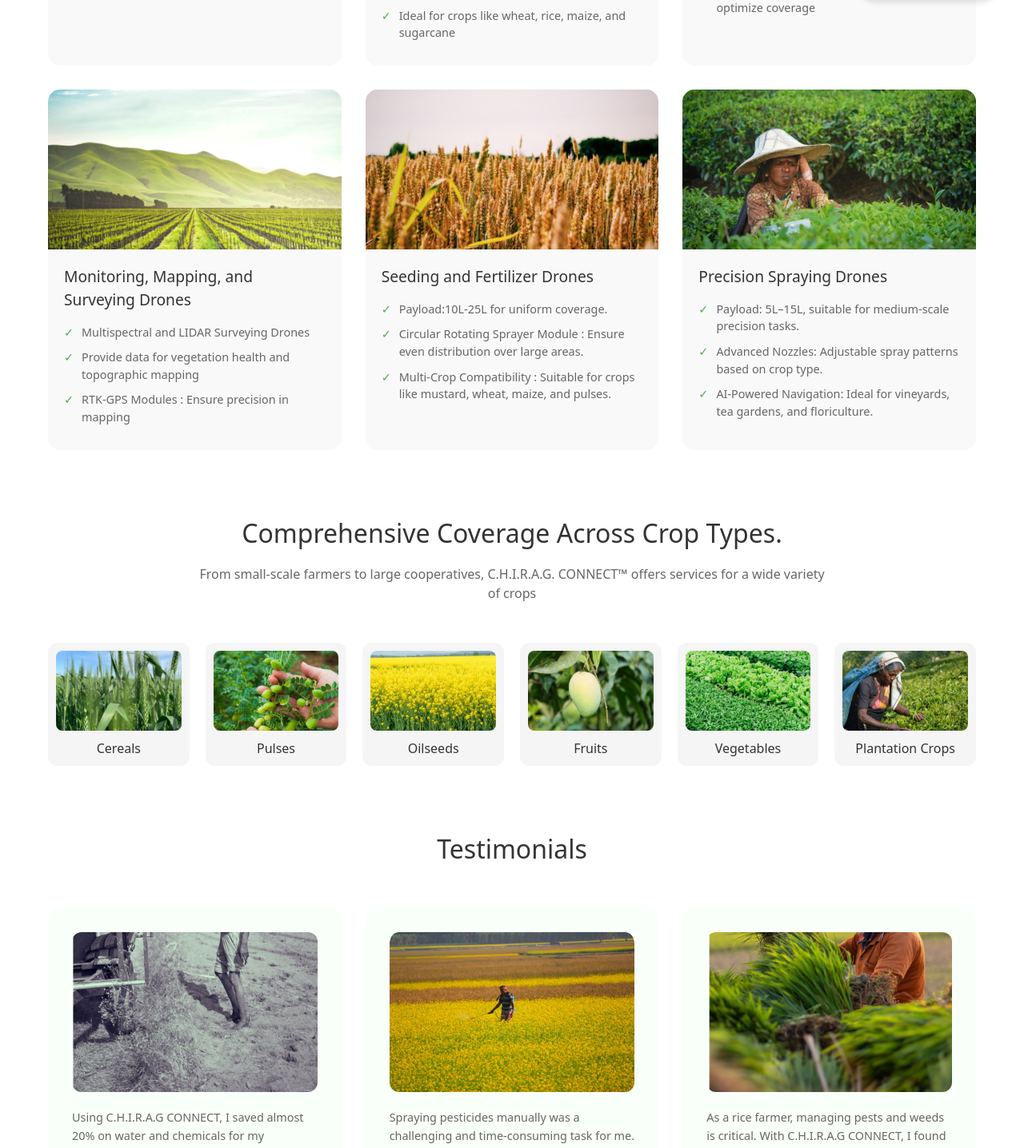
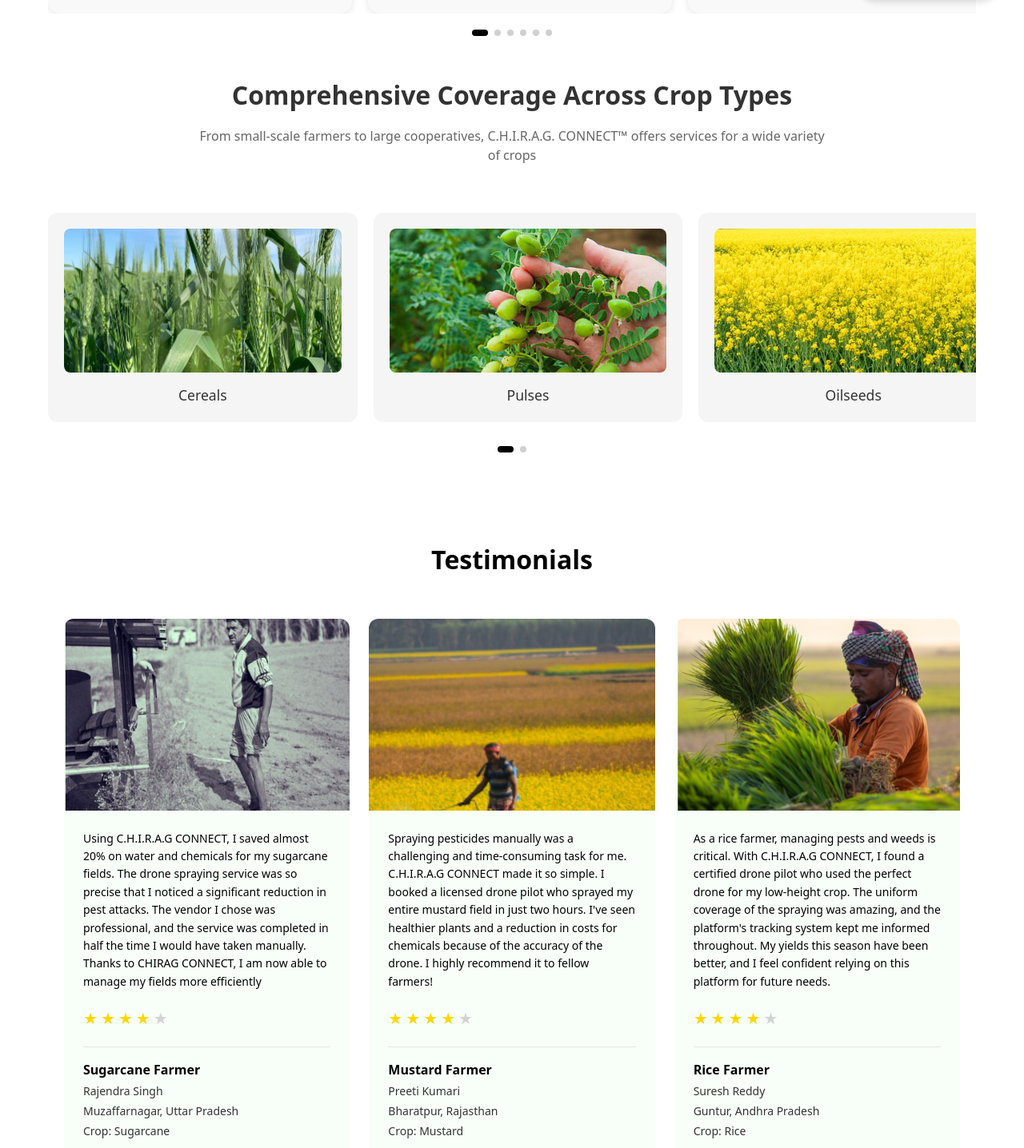
Before and after one commit to gityash2024/chirag-website, a React (Vite) app: page /homethree in a window 1280 px wide. Shown: the part 551-1987 px from the top of the page at 80% size. Built offline with nearby package versions, Linux system fonts and the light colour scheme.

Commit message:
fix the layout of card and add slider

```diff
--- a/src/components/common/Navbar.jsx
+++ b/src/components/common/Navbar.jsx
@@ -83,7 +83,7 @@ const VerticalNavbar = ({
 
       <Nav>
         {menuItems.map((item, index) => (
-          <NavLink key={index} onClick={()=>{navigate(item.href)}}>
+          <NavLink style={{ cursor: "pointer" }} key={index} onClick={()=>{navigate(item.href)}}>
             {index === 0 && <Circle size={16} className="fill-current" />}
             {item.label}
           </NavLink>
--- a/src/pages/Home.jsx
+++ b/src/pages/Home.jsx
@@ -21,6 +21,7 @@ import effortless from "../assets/effortless.png";
 import HomeTwo from "../pages/HomeTwo";
 import HomeThree from "../pages/HomeThree";
 import HomeFour from "../pages/HomeFour";
+import { useNavigate } from "react-router-dom";
 
 const Container = styled.div`
   width: 100%;
@@ -214,6 +215,7 @@ const DroneImage = styled.img`
 `;
 
 const Home = () => {
+  const navigate=useNavigate();
   const stats = [
     { value: "25%", label: "Increase in crop yield" },
     { value: "1000+", label: "successful service bookings completed" },
@@ -293,7 +295,7 @@ const Home = () => {
             <br />
             Connecting Farmers, Vendors, and Solutions Seamlessly.
           </Subtitle>
-          <ContactButton>
+          <ContactButton onClick={() => navigate("/contact")}>
             Contact Us Now
             <ArrowIcon>→</ArrowIcon>
           </ContactButton>
--- a/src/pages/HomeThree.jsx
+++ b/src/pages/HomeThree.jsx
@@ -1,4 +1,4 @@
-import React from "react";
+import React, { useState, useRef } from 'react';
 import styled from "styled-components";
 import exploredronebackground from "../assets/exploredronebackground.png";
 import exploredrone_1 from "../assets/exploredrone_1.png";
@@ -17,6 +17,7 @@ import testimonial_1 from "../assets/testimonial_1.png";
 import testimonial_2 from "../assets/testimonial_2.png";
 import testimonial_3 from "../assets/testimonial_3.png";
 
+
 const Container = styled.div`
   width: 100%;
   padding: 60px 0;
@@ -32,6 +33,7 @@ const SectionTitle = styled.h2`
   text-align: center;
   font-size: 2rem;
   color: #333;
+  font-weight: bold;
   margin-bottom: ${props => props.hasSubtitle ? '15px' : '50px'};
 `;
 
@@ -42,17 +44,34 @@ const SectionSubtitle = styled.p`
   margin: 0 auto 50px;
 `;
 
-const DroneTypesGrid = styled.div`
-  display: grid;
-  grid-template-columns: repeat(3, 1fr);
-  gap: 30px;
-  margin-bottom: 80px;
+const DroneSliderContainer = styled.div`
+  position: relative;
+  margin-bottom: 50px;
+`;
+
+const DroneSlider = styled.div`
+  display: flex;
+  overflow-x: auto;
+  scroll-snap-type: x mandatory;
+  -webkit-overflow-scrolling: touch;
+  &::-webkit-scrollbar {
+    display: none;
+  }
 `;
 
 const DroneCard = styled.div`
+  flex: 0 0 auto;
+  width: 380px;
+  margin-right: 20px;
   background: #f9f9f9;
   border-radius: 15px;
   overflow: hidden;
+  scroll-snap-align: start;
+  box-shadow: 0 2px 10px rgba(0, 0, 0, 0.1);
+
+  &:last-child {
+    margin-right: 0;
+  }
 `;
 
 const DroneImage = styled.img`
@@ -93,83 +112,197 @@ const FeatureItem = styled.li`
   }
 `;
 
-const CropTypesGrid = styled.div`
-  display: grid;
-  grid-template-columns: repeat(6, 1fr);
+const PaginationContainer = styled.div`
+  display: flex;
+  justify-content: center;
+  gap: 8px;
+  margin-top: 20px;
+`;
+
+const PaginationDot = styled.div`
+  width: ${props => props.active ? '20px' : '8px'};
+  height: 8px;
+  border-radius: 4px;
+  background-color: ${props => props.active ? '#000000' : '#D0D0D0'};
+  transition: all 0.3s ease;
+  cursor: pointer;
+`;
+
+// const CropTypesGrid = styled.div`
+//   display: grid;
+//   grid-template-columns: repeat(auto-fit, minmax(250px, 1fr));
+//   gap: 30px;
+//   margin-bottom: 80px;
+// `;
+
+const SliderContainer = styled.div`
+  width: 100%;
+  position: relative;
+  margin: 50px 0;
+`;
+
+const ScrollContainer = styled.div`
+  display: flex;
+  overflow-x: auto;
+  scroll-snap-type: x mandatory;
+  scroll-behavior: smooth;
+  -webkit-overflow-scrolling: touch;
+  margin-bottom: 20px;
+  padding: 10px 0;
+
+  &::-webkit-scrollbar {
+    display: none;
+  }
+  -ms-overflow-style: none;
+  scrollbar-width: none;
+`;
+
+const SlideGroup = styled.div`
+  display: flex;
+  flex: 0 0 100%;
+  scroll-snap-align: start;
   gap: 20px;
-  margin-bottom: 80px;
+  padding: 0 calc((100% - (33.333% * 3 + 40px)) / 2);
 `;
 
 const CropCard = styled.div`
+  flex: 0 0 33.333%;
   background: #f5f5f5;
   border-radius: 12px;
-  padding: 10px;
+  padding: 20px;
   text-align: center;
+  transition: transform 0.3s ease;
+  scroll-snap-align: start;
+
+  &:hover {
+    transform: translateY(-5px);
+  }
 `;
 
 const CropImage = styled.img`
   width: 100%;
-  height: 100px;
+  height: 180px;
   object-fit: cover;
   border-radius: 8px;
-  margin-bottom: 10px;
+  margin-bottom: 15px;
 `;
 
 const CropTitle = styled.h4`
-  font-size: 1rem;
+  font-size: 1.1rem;
   color: #333;
+`;
+
+const PaginationDots = styled.div`
+  display: flex;
+  justify-content: center;
+  gap: 8px;
+  margin-top: 20px;
+`;
+
+const Dot = styled.div`
+  width: ${props => props.active ? '20px' : '8px'};
+  height: 8px;
+  background-color: ${props => props.active ? '#000000' : '#D0D0D0'};
+  border-radius: 4px;
+  transition: all 0.3s ease;
+  cursor: pointer;
+`;
+
+
+
+const TestimonialsSection = styled.section`
+  padding: 60px 0;
+  max-width: 1200px;
+  margin: 0 auto;
+`;
+
+const Title = styled.h2`
+  text-align: center;
+  font-size: 32px;
+  color: #000;
+  margin-bottom: 50px;
+  font-weight: bold;
 `;
 
 const TestimonialsGrid = styled.div`
   display: grid;
   grid-template-columns: repeat(3, 1fr);
-  gap: 30px;
+  gap: 24px;
+  padding: 0 20px;
 `;
 
 const TestimonialCard = styled.div`
-  background: #f9fff9;
-  border-radius: 15px;
-  padding: 30px;
+  border-radius: 12px;
+  overflow: hidden;
+  background: #F8FFF8;
 `;
 
-const TestimonialImage = styled.img`
+const ImageContainer = styled.div`
   width: 100%;
-  height: 200px;
+  height: 240px;
+  overflow: hidden;
+`;
+
+const Image = styled.img`
+  width: 106%;
+  height: 190%;
   object-fit: cover;
-  border-radius: 12px;
+`;
+
+const Content = styled.div`
+  padding: 24px;
+`;
+
+const TestimonialText = styled.p`
+  font-size: 14px;
+  line-height: 1.6;
+  color: #000;
   margin-bottom: 20px;
 `;
 
-const TestimonialText = styled.p`
-  color: #666;
-  font-size: 0.9rem;
+const StarRating = styled.div`
+  display: flex;
+  gap: 4px;
   margin-bottom: 20px;
-  line-height: 1.6;
 `;
 
-const Stars = styled.div`
-  color: #ffd700;
-  margin-bottom: 15px;
+const Star = styled.span`
+  color: ${props => props.filled ? '#FFD700' : '#D3D3D3'};
+  font-size: 20px;
 `;
 
 const FarmerInfo = styled.div`
-  border-top: 1px solid #eee;
-  padding-top: 15px;
+  border-top: 1px solid #E5E5E5;
+  padding-top: 16px;
 `;
 
-const FarmerName = styled.h4`
-  font-size: 1.1rem;
-  color: #333;
-  margin-bottom: 5px;
+const FarmerType = styled.h3`
+  font-size: 16px;
+  font-weight: 600;
+  color: #000;
+  margin-bottom: 4px;
 `;
 
-const FarmerLocation = styled.p`
-  font-size: 0.9rem;
-  color: #666;
-  margin-bottom: 5px;
+const FarmerName = styled.p`
+  font-size: 14px;
+  color: #333;
+  margin-bottom: 4px;
 `;
 
+const Location = styled.p`
+  font-size: 14px;
+  color: #333;
+  margin-bottom: 4px;
+`;
+
+const CropInfo = styled.p`
+  font-size: 14px;
+  color: #333;
+`;
 const HomeThree = () => {
+  const [activeSlide, setActiveSlide] = useState(0);
+  const sliderRef = useRef(null);
+
   const droneTypes = [
     {
       title: "High Altitude Drone",
@@ -186,45 +319,45 @@ const HomeThree = () => {
       image: exploredrone_2,
       features: [
         "Payload: 10L-30L (Fertilizers, Chemicals)",
-        "RTK Technology: Ensures precise navigation and spray coverage",
-        "Wide Spray Boom: Covers up to 6-8 meters in one pass",
-        "Ideal for crops like wheat, rice, maize, and sugarcane"
+        "RTK Technology: Ensures precise navigation",
+        "Wide Spray Boom: Covers up to 6-8 meters",
+        "Ideal for wheat, rice, maize, sugarcane"
       ]
     },
     {
       title: "Orchard and Plantation Drones",
       image: exploredrone_3,
       features: [
-        "Payload:10L-20L for high-altitude and dense orchards",
-        "ULV Spraying Technology: Ultra-low volume spraying for precision",
-        "Specialized Sensors: Detect canopy gaps and optimize coverage"
+        "Payload: 10L-20L for high-altitude",
+        "ULV Spraying Technology",
+        "Specialized Sensors: Detect canopy gaps"
       ]
     },
     {
-      title: "Monitoring, Mapping, and Surveying Drones",
+      title: "Monitoring & Mapping Drones",
       image: exploredrone_4,
       features: [
-        "Multispectral and LIDAR Surveying Drones",
-        "Provide data for vegetation health and topographic mapping",
-        "RTK-GPS Modules : Ensure precision in mapping"
+        "Multispectral and LIDAR Surveying",
+        "Vegetation health data collection",
+        "RTK-GPS Modules for precision"
       ]
     },
     {
       title: "Seeding and Fertilizer Drones",
       image: exploredrone_5,
       features: [
-        "Payload:10L-25L for uniform coverage.",
-        "Circular Rotating Sprayer Module : Ensure even distribution over large areas.",
-        "Multi-Crop Compatibility : Suitable for crops like mustard, wheat, maize, and pulses."
+        "Payload: 10L-25L uniform coverage",
+        "Circular Rotating Sprayer Module",
+        "Multi-Crop Compatibility"
       ]
     },
     {
       title: "Precision Spraying Drones",
       image: exploredrone_6,
       features: [
-        "Payload: 5L–15L, suitable for medium-scale precision tasks.",
-       "Advanced Nozzles: Adjustable spray patterns based on crop type.",
-        "AI-Powered Navigation: Ideal for vineyards, tea gardens, and floriculture."
+        "Payload: 5L–15L for precision tasks",
+        "Advanced Nozzles: Adjustable spray",
+        "AI-Powered Navigation"
       ]
     }
   ];
@@ -242,38 +375,121 @@ const HomeThree = () => {
     {
       image: testimonial_1,
       text: "Using C.H.I.R.A.G CONNECT, I saved almost 20% on water and chemicals for my sugarcane fields. The drone spraying service was so precise that I noticed a significant reduction in pest attacks. The vendor I chose was professional, and the service was completed in half the time I would have taken manually. Thanks to CHIRAG CONNECT, I am now able to manage my fields more efficiently",
+      rating: 4,
+      farmerType: "Sugarcane Farmer",
       name: "Rajendra Singh",
       location: "Muzaffarnagar, Uttar Pradesh",
-      crop: "Sugarcane",
-      rating: 4
+      crop: "Sugarcane"
     },
     {
       image: testimonial_2,
       text: "Spraying pesticides manually was a challenging and time-consuming task for me. C.H.I.R.A.G CONNECT made it so simple. I booked a licensed drone pilot who sprayed my entire mustard field in just two hours. I've seen healthier plants and a reduction in costs for chemicals because of the accuracy of the drone. I highly recommend it to fellow farmers!",
+      rating: 4,
+      farmerType: "Mustard Farmer",
       name: "Preeti Kumari",
       location: "Bharatpur, Rajasthan",
-      crop: "Mustard",
-      rating: 4
+      crop: "Mustard"
     },
     {
       image: testimonial_3,
       text: "As a rice farmer, managing pests and weeds is critical. With C.H.I.R.A.G CONNECT, I found a certified drone pilot who used the perfect drone for my low-height crop. The uniform coverage of the spraying was amazing, and the platform's tracking system kept me informed throughout. My yields this season have been better, and I feel confident relying on this platform for future needs.",
+      rating: 4,
+      farmerType: "Rice Farmer",
       name: "Suresh Reddy",
       location: "Guntur, Andhra Pradesh",
-      crop: "Rice",
-      rating: 4
+      crop: "Rice"
     }
   ];
-
   const renderStars = (rating) => {
-    return "★".repeat(rating) + "☆".repeat(5 - rating);
+    return [...Array(5)].map((_, index) => (
+      <Star key={index} filled={index < rating}>★</Star>
+    ));
+  };
+  const handleScroll = () => {
+    if (sliderRef.current) {
+      const scrollPosition = sliderRef.current.scrollLeft;
+      const slideWidth = 400;
+      const newActiveSlide = Math.round(scrollPosition / slideWidth);
+      setActiveSlide(newActiveSlide);
+    }
   };
 
+  const scrollToSlide = (index) => {
+    if (sliderRef.current) {
+      const slideWidth = 400;
+      sliderRef.current.scrollTo({
+        left: index * slideWidth,
+        behavior: 'smooth'
+      });
+      setActiveSlide(index);
+    }
+  };
+
+  const CropTypesSlider = ({ cropTypes }) => {
+    const [activeSlide, setActiveSlide] = useState(0);
+    const scrollRef = useRef(null);
+    const groupedCrops = [];
+
+    for (let i = 0; i < cropTypes.length; i += 3) {
+      groupedCrops.push(cropTypes.slice(i, i + 3));
+    }
+
+    const handleScrolls = () => {
+      if (scrollRef.current) {
+        const scrollPosition = scrollRef.current.scrollLeft;
+        const slideWidth = scrollRef.current.offsetWidth;
+        const newActiveSlide = Math.round(scrollPosition / slideWidth);
+        setActiveSlide(newActiveSlide);
+      }
+    };
+
+    const scrollToSlides = (index) => {
+      if (scrollRef.current) {
+        const slideWidth = scrollRef.current.offsetWidth;
+        scrollRef.current.scrollTo({
+          left: slideWidth * index,
+          behavior: 'smooth'
+        });
+        setActiveSlide(index);
+      }
+    };
+
+    return (
+      <SliderContainer>
+        <ScrollContainer
+          ref={scrollRef}
+          onScroll={handleScrolls}
+        >
+          {groupedCrops.map((group, groupIndex) => (
+            <SlideGroup key={groupIndex}>
+              {group.map((crop, index) => (
+                <CropCard key={index}>
+                  <CropImage src={crop.image} alt={crop.title} />
+                  <CropTitle>{crop.title}</CropTitle>
+                </CropCard>
+              ))}
+            </SlideGroup>
+          ))}
+        </ScrollContainer>
+
+        <PaginationDots>
+          {groupedCrops.map((_, index) => (
+            <Dot
+              key={index}
+              active={activeSlide === index}
+              onClick={() => scrollToSlides(index)}
+            />
+          ))}
+        </PaginationDots>
+      </SliderContainer>
+    );
+  };
   return (
     <Container>
       <Section>
         <SectionTitle>Explore Drone Types For Every Crop</SectionTitle>
-        <DroneTypesGrid>
+        <DroneSliderContainer>
+          <DroneSlider ref={sliderRef} onScroll={handleScroll}>
             {droneTypes.map((drone, index) => (
               <DroneCard key={index}>
                 <DroneImage src={drone.image} alt={drone.title} />
@@ -287,37 +503,49 @@ const HomeThree = () => {
                 </DroneContent>
               </DroneCard>
             ))}
-        </DroneTypesGrid>
+          </DroneSlider>
+          <PaginationContainer>
+            {droneTypes.map((_, index) => (
+              <PaginationDot
+                key={index}
+                active={index === activeSlide}
+                onClick={() => scrollToSlide(index)}
+              />
+            ))}
+          </PaginationContainer>
+        </DroneSliderContainer>
 
-        <SectionTitle hasSubtitle>Comprehensive Coverage Across Crop Types.</SectionTitle>
+        <SectionTitle hasSubtitle>Comprehensive Coverage Across Crop Types</SectionTitle>
         <SectionSubtitle>
-          From small-scale farmers to large cooperatives, C.H.I.R.A.G. CONNECT™ offers services for
-          a wide variety of crops
+          From small-scale farmers to large cooperatives, C.H.I.R.A.G. CONNECT™ offers services for a wide variety of crops
         </SectionSubtitle>
-        <CropTypesGrid>
-          {cropTypes.map((crop, index) => (
-            <CropCard key={index}>
-              <CropImage src={crop.image} alt={crop.title} />
-              <CropTitle>{crop.title}</CropTitle>
-            </CropCard>
-          ))}
-        </CropTypesGrid>
+        <CropTypesSlider cropTypes={cropTypes} />
 
-        <SectionTitle>Testimonials</SectionTitle>
+             <TestimonialsSection>
+      <Title>Testimonials</Title>
       <TestimonialsGrid>
         {testimonials.map((testimonial, index) => (
           <TestimonialCard key={index}>
-              <TestimonialImage src={testimonial.image} alt={testimonial.name} />
+            <ImageContainer>
+              <Image src={testimonial.image} alt={testimonial.farmerType} />
+            </ImageContainer>
+            <Content>
               <TestimonialText>{testimonial.text}</TestimonialText>
-              <Stars>{renderStars(testimonial.rating)}</Stars>
+              <StarRating>
+                {renderStars(testimonial.rating)}
+              </StarRating>
               <FarmerInfo>
+                <FarmerType>{testimonial.farmerType}</FarmerType>
                 <FarmerName>{testimonial.name}</FarmerName>
-                <FarmerLocation>{testimonial.location}</FarmerLocation>
-                <FarmerLocation>Crop: {testimonial.crop}</FarmerLocation>
+                <Location>{testimonial.location}</Location>
+                <CropInfo>Crop: {testimonial.crop}</CropInfo>
               </FarmerInfo>
+            </Content>
           </TestimonialCard>
         ))}
       </TestimonialsGrid>
+    </TestimonialsSection>
+
       </Section>
     </Container>
   );
```
Also changed, not shown: src/pages/HomeTwo.jsx (+141 -15 lines). Lines whose indentation alone changed are shown as unchanged.
